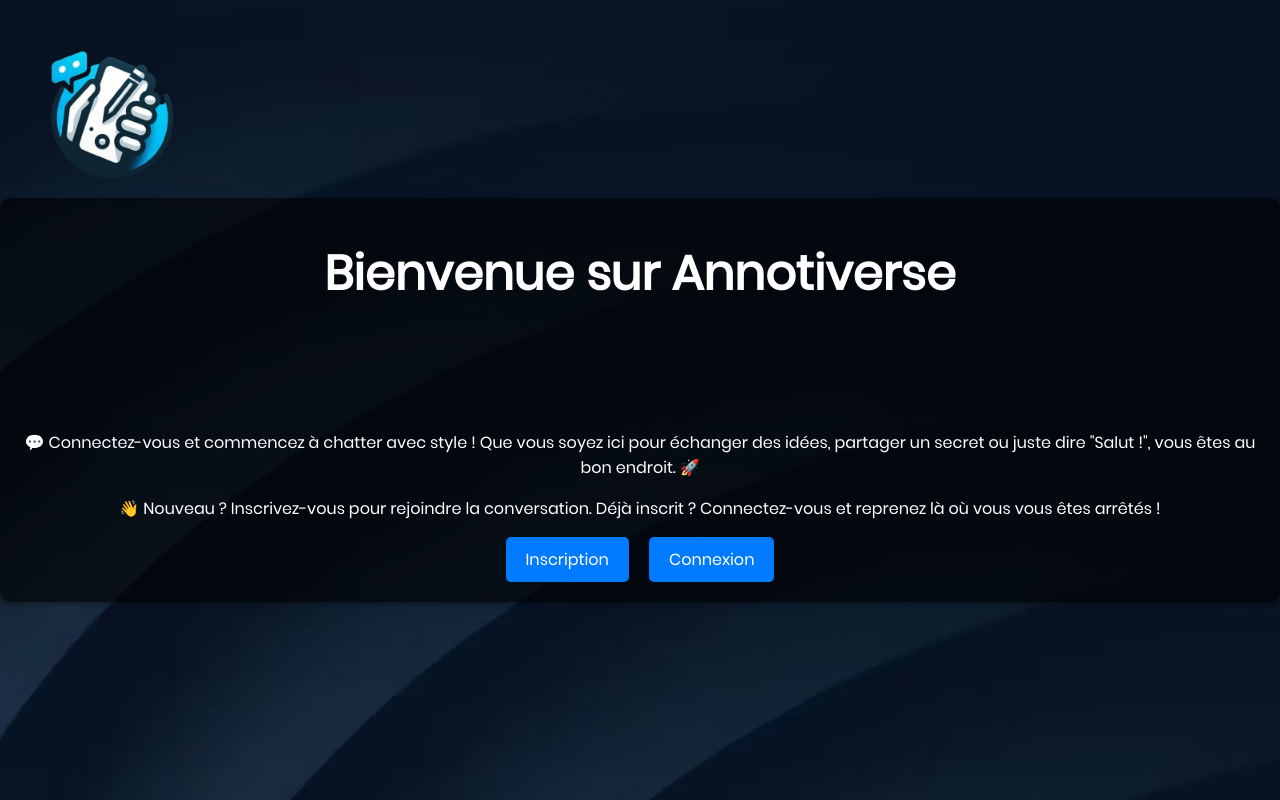
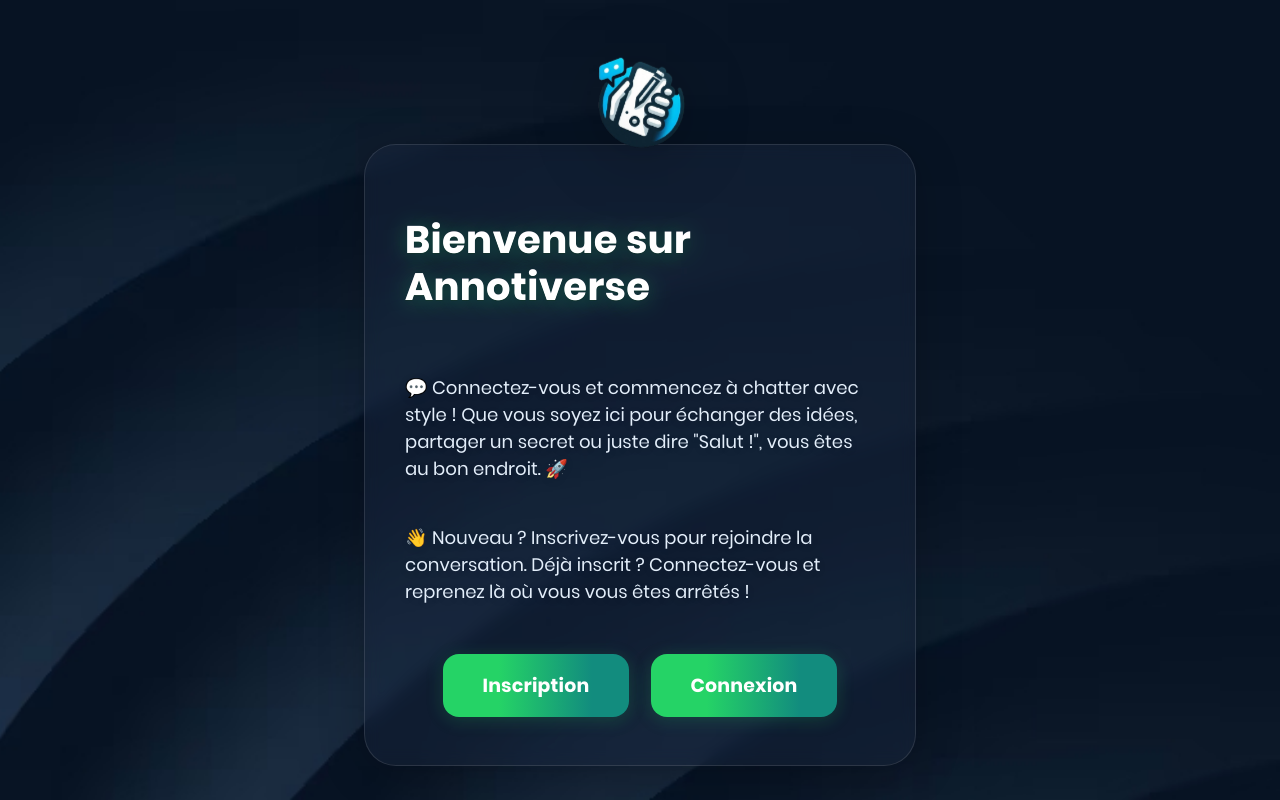
Before and after one commit to EnrikeChampion/SAE-S4, a PHP site: page /sae/ in a window 1280 px wide. Run offline with PHP 8.4, Linux system fonts and the light colour scheme; some libraries are stand-ins or nearby versions.

Commit message:
Amélioration et correction de la page d'acceuil

```diff
--- a/Views/view_homepage.php
+++ b/Views/view_homepage.php
@@ -1,33 +1,21 @@
 <!DOCTYPE html>
-<html lang="en">
-
+<html lang="fr">
 <head>
     <meta charset="UTF-8">
     <meta name="viewport" content="width=device-width, initial-scale=1.0">
     <title>Annotiverse</title>
     <link rel="stylesheet" href="src/css/homepage.css">
 </head>
-
 <body>
     <img src="src/images/Logoo.png" alt="Annotator Quest Logo" class="logo">
     <div class="container">
         <h1>Bienvenue sur Annotiverse</h1>
         <p>💬 Connectez-vous et commencez à chatter avec style ! Que vous soyez ici pour échanger des idées, partager un secret ou juste dire "Salut !", vous êtes au bon endroit. 🚀</p>
         <p>👋 Nouveau ? Inscrivez-vous pour rejoindre la conversation. Déjà inscrit ? Connectez-vous et reprenez là où vous vous êtes arrêtés !</p>
-
-
-
-
         <div class="buttons">
-
-
-    <a href="?controller=home&action=register"> Inscription</a>
-        <a href="?controller=home&action=login"> Connexion</a>
+            <a href="?controller=home&action=register" class="main-btn">Inscription</a>
+            <a href="?controller=home&action=login" class="main-btn">Connexion</a>
         </div>
     </div>
-
-
-
 </body>
-
 </html>
--- a/src/css/homepage.css
+++ b/src/css/homepage.css
@@ -1,96 +1,141 @@
-
 @font-face {
   font-family: Poppins-Regular;
   src: url('../fonts/poppins/Poppins-Regular.ttf');
 }
-
-@font-face {
-  font-family: Poppins-Medium;
-  src: url('../fonts/poppins/Poppins-Medium.ttf');
-}
-
 @font-face {
   font-family: Poppins-Bold;
   src: url('../fonts/poppins/Poppins-Bold.ttf');
 }
 
-@font-face {
-  font-family: Poppins-SemiBold;
-  src: url('../fonts/poppins/Poppins-SemiBold.ttf');
-}
-
-
-
 body {
     margin: 0;
-    font-family: Poppins-Regular;
+    font-family: 'Poppins-Regular', Arial, sans-serif;
     background: url('../images/Dark.jpg') no-repeat center center fixed;
     background-size: cover;
+    min-height: 100vh;
+    color: #fff;
     display: flex;
+    flex-direction: column;
+    align-items: center;
     justify-content: center;
-    align-items: center;
-    height: 100vh;
-    color: #fff;
-    text-align: center;
-   /* background: rgba(0, 0, 0, 0.5); /* assombrit le fond */
-}
-
- .container {
-    background: rgba(0, 0, 0, 0.6);
-    padding: 20px;
-    border-radius: 10px;
-    box-shadow: 0 2px 5px rgba(0, 0, 0, 0.3);
+    position: relative;
+    overflow-x: hidden;
 }
 
 .logo {
-   position: absolute;
-    top: 10px;
-    left: 10px;
-    width: 200px;   /* ou 100px selon la taille souhaitée */
+    position: absolute;
+    top: 34px;
+    left: 50%;
+    transform: translateX(-50%) scale(1.08);
+    width: 130px;
     height: auto;
     z-index: 10;
+    filter: drop-shadow(0 8px 32px rgba(0,0,0,0.23));
+    transition: transform 0.23s;
+}
+.logo:hover {
+    transform: translateX(-50%) scale(1.15) rotate(-2deg);
+}
 
+.container {
+    background: rgba(30,40,60,0.45);
+    box-shadow: 0 8px 48px rgba(0,0,0,0.17), 0 2px 8px rgba(10,36,60,0.11);
+    border-radius: 32px;
+    padding: 54px 40px 48px 40px;
+    max-width: 470px;
+    width: 95vw;
+    margin-top: 110px;
+    backdrop-filter: blur(8px) saturate(125%);
+    border: 1px solid rgba(255,255,255,0.11);
+    display: flex;
+    flex-direction: column;
+    align-items: center;
+    transition: box-shadow 0.18s;
 }
 
 h1 {
-    font-size: 3em;
-    margin: 20px 0 120px;
-    font-family: Poppins-Regular;
+    font-size: 2.4em;
+    margin: 18px 0 46px 0;
+    font-family: 'Poppins-Bold', Arial, sans-serif;
+    color: #fff;
+    letter-spacing: 0.01em;
+    text-shadow: 0 2px 24px #25d36655, 0 1px 0px #121e22a7;
+    filter: brightness(1.14);
+    line-height: 1.2;
+}
+
+.container p {
+    font-size: 1.13em;
+    line-height: 1.5;
+    margin-bottom: 24px;
+    color: #e3eefa;
+    text-shadow: 0 2px 8px rgba(0,0,0,0.12);
 }
 
 .buttons {
     display: flex;
-    gap: 20px;
+    gap: 22px;
     justify-content: center;
+    margin-top: 24px;
+    width: 100%;
 }
 
-.buttons a {
+.main-btn {
+    background: linear-gradient(90deg, #25d366 30%, #128C7E 80%);
+    color: #fff;
     text-decoration: none;
-    color: #fff;
-    background: #007bff;
-    padding: 10px 20px;
-    border-radius: 5px;
-    font-size: 1em;
-    transition: background 0.3s;
+    padding: 0.90em 2.1em;
+    border-radius: 16px;
+    font-family: 'Poppins-Bold', Arial, sans-serif;
+    font-size: 1.18em;
+    box-shadow: 0 3px 18px #25d36633;
+    letter-spacing: 0.01em;
+    border: none;
+    outline: none;
+    font-weight: 700;
+    cursor: pointer;
+    transition: background 0.21s, transform 0.18s, box-shadow 0.18s;
+    position: relative;
+    overflow: hidden;
+}
+.main-btn:hover, .main-btn:focus {
+    background: linear-gradient(90deg, #128C7E 25%, #25d366 80%);
+    color: #eafcf7;
+    transform: translateY(-2px) scale(1.045);
+    box-shadow: 0 8px 32px #128c7e33, 0 2px 8px #25d36633;
+    filter: brightness(1.06);
 }
 
-.buttons a:hover {
-    background: #0056b3;
+/* Responsive */
+@media (max-width: 700px) {
+    .container {
+        padding: 32px 8vw 30px 8vw;
+        border-radius: 20px;
+        max-width: 98vw;
+        margin-top: 88px;
+    }
+    .logo {
+        width: 96px;
+        top: 18px;
+    }
+    h1 {
+        font-size: 1.5em;
+        margin-bottom: 28px;
+    }
+    .buttons {
+        gap: 14px;
+    }
 }
 
-.consent {
-    margin-top: 20px;
-    margin-bottom: 20px;
-    font-size: 0.95rem;
+@media (max-width: 480px) {
+    .container {
+        padding: 18px 2vw 15px 2vw;
+    }
+    .logo {
+        width: 70px;
+        top: 12px;
+    }
+    h1 {
+        font-size: 1.09em;
+    }
 }
-
-.consent a {
-    color: #007BFF;
-    text-decoration: underline;
-}
-
-.buttons a.btn-disabled {
-    pointer-events: none;
-    opacity: 0.5;
-    cursor: not-allowed;
-}
```
Lines whose indentation alone changed are shown as unchanged.
